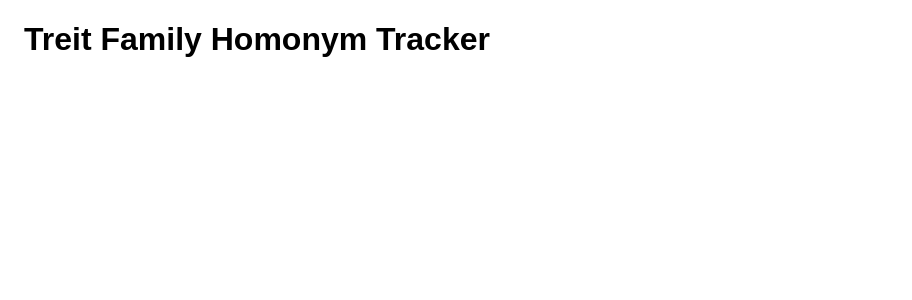
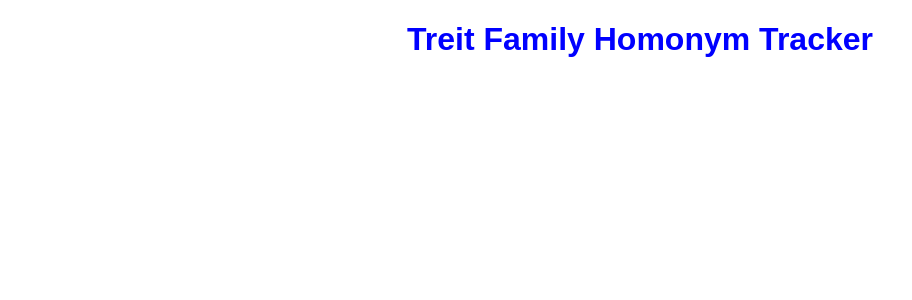
Before and after one commit to ttreit/mvp, a React app: page / in a window 1280 px wide. Shown: the top 300 px of the page, without its empty margins (0-912 px from the left). Built offline with nearby package versions, Linux system fonts and the light colour scheme.

Commit message:
Create style for h1

```diff
--- a/public/App.css
+++ b/public/App.css
@@ -2,3 +2,8 @@
   margin: 1rem;
   font-family: Arial, Helvetica, sans-serif;
 }
+
+h1 {
+  color: blue;
+  text-align: center;
+}
```
